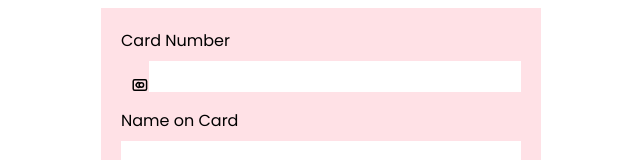
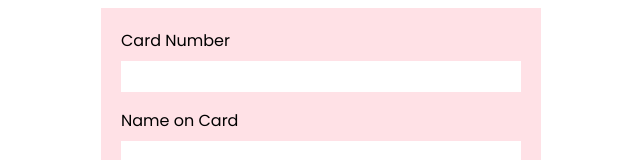
Before and after one commit to Mohit-9440/ajargh-mobile-screen, a React (Create React App) app: page /payment in a window 1280 px wide. Shown: the top 160 px of the page, without its empty margins (319-959 px from the left). Built offline with nearby package versions, Linux system fonts and the light colour scheme.

Commit message:
payment page done

```diff
--- a/src/pages/payment/Payment.jsx
+++ b/src/pages/payment/Payment.jsx
@@ -8,7 +8,6 @@ const PaymentForm = () => {
   const [nameOnCard, setNameOnCard] = useState('');
   const [expirationDate, setExpirationDate] = useState('');
   const [securityCode, setSecurityCode] = useState('');
-  // const [errors, setErrors] = useState({});
   const [isProcessing, setIsProcessing] = useState(false);
   const [isPaymentReceived, setIsPaymentReceived] = useState(false);
 
@@ -65,8 +64,7 @@ const PaymentForm = () => {
         <div className='payment-label'>
           <label htmlFor="cardNumber">Card Number</label>
         </div>
-        <div className='payment-input card-icon'>
-          <TbBrandMastercard style={{marginLeft:'10px', fontSize:'20px'}}/>
+        <div className='payment-input'>
           <input
             type="text"
             id="cardNumber"
@@ -74,7 +72,6 @@ const PaymentForm = () => {
             value={cardNumber}
             onChange={(e) => setCardNumber(e.target.value)}
           />
-          {/* {errors.cardNumber && <span className="error">{errors.cardNumber}</span>} */}
         </div>
 
         <div className='payment-label'>
@@ -88,7 +85,6 @@ const PaymentForm = () => {
             value={nameOnCard}
             onChange={(e) => setNameOnCard(e.target.value)}
           />
-          {/* {errors.nameOnCard && <span className="error">{errors.nameOnCard}</span>} */}
         </div>
         <div className='expiration-security-wrap'>
         <div className='expiration-wrap'>
@@ -103,7 +99,6 @@ const PaymentForm = () => {
               value={expirationDate}
               onChange={(e) => setExpirationDate(e.target.value)}
             />
-            {/* {errors.expirationDate && <span className="error">{errors.expirationDate}</span>} */}
           </div>
         </div>
         <div className='security-wrap'>
@@ -118,7 +113,6 @@ const PaymentForm = () => {
               value={securityCode}
               onChange={(e) => setSecurityCode(e.target.value)}
             />
-            {/* {errors.securityCode && <span className="error">{errors.securityCode}</span>} */}
           </div>
         </div>
 
```
